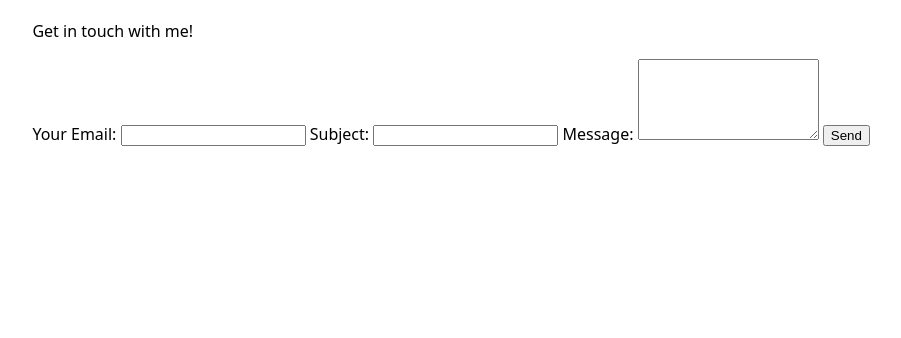
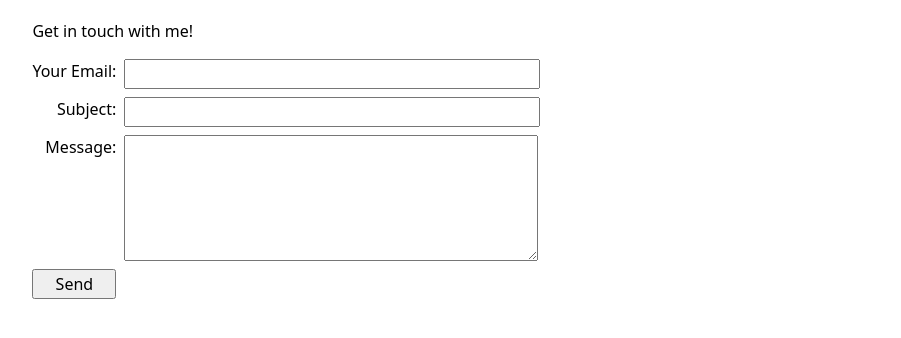
Before and after one commit to aaarf404/portfolio, a plain HTML site: page contact/index.html in a window 1280 px wide. Shown: the part 146-484 px from the top of the page, without its empty margins (158-1059 px from the left). Drawn offline with Linux system fonts and the light colour scheme.

Commit message:
Update style.css

```diff
--- a/style.css
+++ b/style.css
@@ -48,3 +48,22 @@ nav a.current {
 nav a:hover {
     border-bottom: 0.4em solid var(--color-accent);
 }
+
+input, textarea, button {
+    font: inherit;
+}
+
+form {
+    display: grid;
+    grid-template-columns: auto 1fr;
+    gap: 0.5em;
+    max-width: 500px;
+}
+
+form label {
+    text-align: right;
+}
+
+form input,
+form textarea {
+    width: 100%;
```
